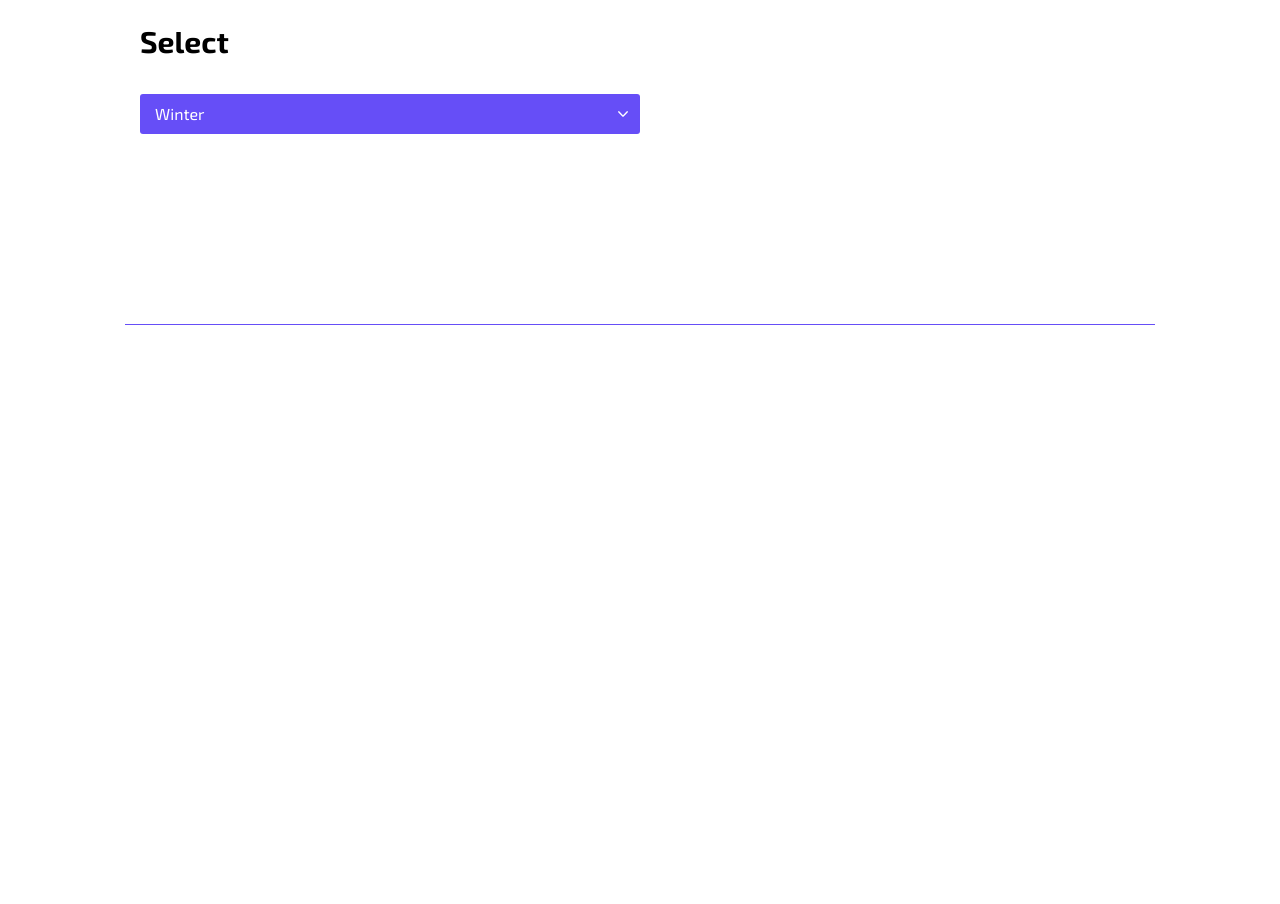
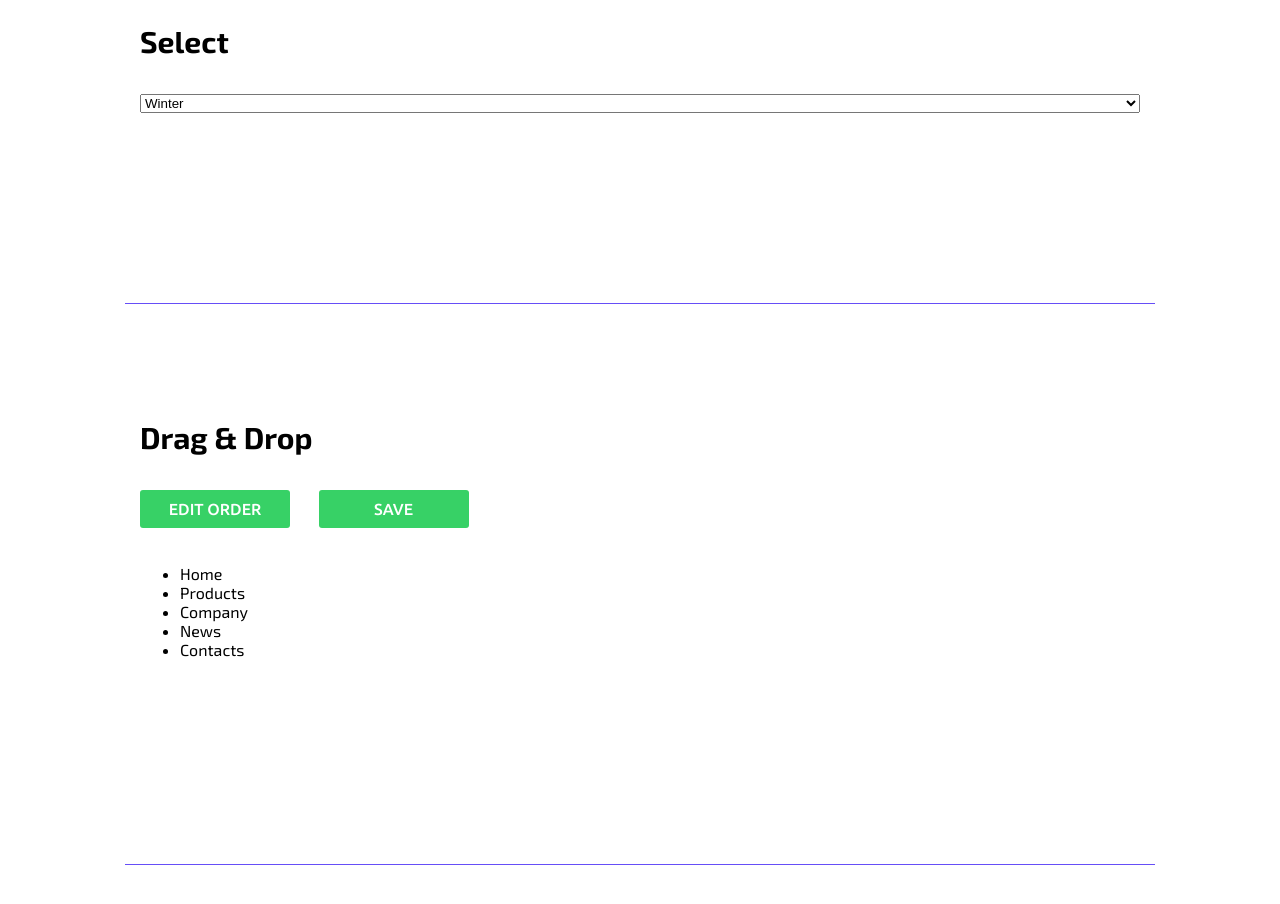
Before and after one commit to Omen-X/widgets, a website built with webpack: page src/index.html in a window 1280 px wide. Before the commit the page ends 800 px from the top, so only its background shows below. Built offline with nearby package versions, Linux system fonts and the light colour scheme.

Commit message:
drag&drop start

```diff
--- a/src/common/_vars.sass
+++ b/src/common/_vars.sass
@@ -4,7 +4,16 @@
 $c-accent_d: darken($c-accent, 5%)
 $c-accent_l: lighten($c-accent, 5%)
 
+$c-accent-2: #37D166
+$c-accent-2_d: darken($c-accent-2, 5%)
+$c-accent-2_l: lighten($c-accent-2, 5%)
+
+
 $c-border: #DCDCDC
 
 $c-bg: #F8F8F8
 $c-bg_d: #D9D9D9
+
+
+$f-main: 'Exo 2', sans-serif
+$f-second: 'Ubuntu', sans-serif
--- a/src/common/app.sass
+++ b/src/common/app.sass
@@ -1,7 +1,7 @@
 @import '~sassVars'
 
 body
-  font-family: 'Exo 2', sans-serif
+  font-family: $f-main
 
 .section
   display: flex
@@ -14,7 +14,7 @@
   border-bottom: 1px solid $c-accent
 
   & > *
-    flex-grow: 1
+    // flex-grow: 1
 
 .section-title
   margin-top: 0
@@ -34,3 +34,26 @@
     border: 1px solid
     max-height: calc(50% - 20px)
     flex: 1
+
+.buttons
+  margin-bottom: 20px
+
+.btn-main
+  display: inline-block
+  align-self: flex-start
+  min-width: 150px
+  border: none
+  border-radius: 3px
+  margin-right: 25px
+  padding: 10px 20px
+  background: $c-accent-2
+  text-transform: uppercase
+  font-weight: 500
+  font-size: 16px
+  font-family: $f-second
+  color: #FFF
+  cursor: pointer
+  transition: background .2s
+
+  &:hover
+    background: $c-accent-2_l
--- a/src/index.html
+++ b/src/index.html
@@ -4,12 +4,13 @@
   <meta charset="UTF-8">
   <title>Widgets</title>
   <link href="https://fonts.googleapis.com/css?family=Exo+2:300,400,500,700" rel="stylesheet">
+  <link href="https://fonts.googleapis.com/css?family=Ubuntu:400,500,700" rel="stylesheet">
 </head>
 <body>
 
   <!-- SELECT -->
 
-  <section class="select section">
+  <section class="section">
     <h2 class="section-title">Select</h2>
     <select name="select" id="select">
       <option value="Winter">Winter</option>
@@ -19,6 +20,22 @@
     </select>
   </section>
 
+  <!-- DRAG & DROP -->
+
+  <section class="section">
+    <h2 class="section-title">Drag &amp; Drop</h2>
+    <div class="buttons">
+      <button class="btn-main" id="edit-order">Edit order</button>
+      <button class="btn-main" id="save-order">Save</button>
+    </div>
+    <ul id="drag-drop" class="drag-drop">
+      <li>Home</li>
+      <li>Products</li>
+      <li>Company</li>
+      <li>News</li>
+      <li>Contacts</li>
+    </ul>
+  </section>
 
 </body>
 </html>
--- a/src/index.js
+++ b/src/index.js
@@ -1,7 +1,6 @@
 import './common/app.sass';
 
 import Select from './elements/select';
+import './elements/drag-drop';
 
-// ========>> SELECT <<========
-
-const select = new Select('#select', {});
+// const select = new Select('#select', {});
```
